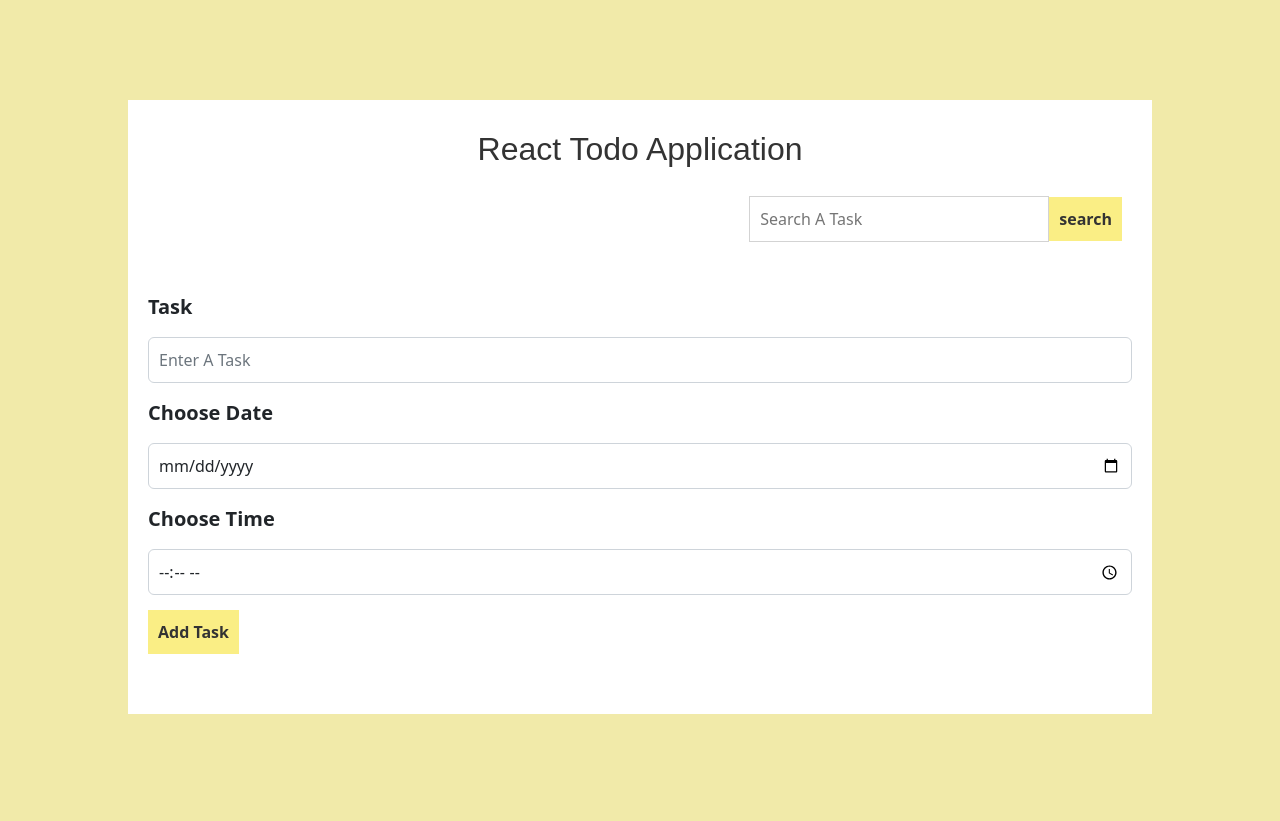
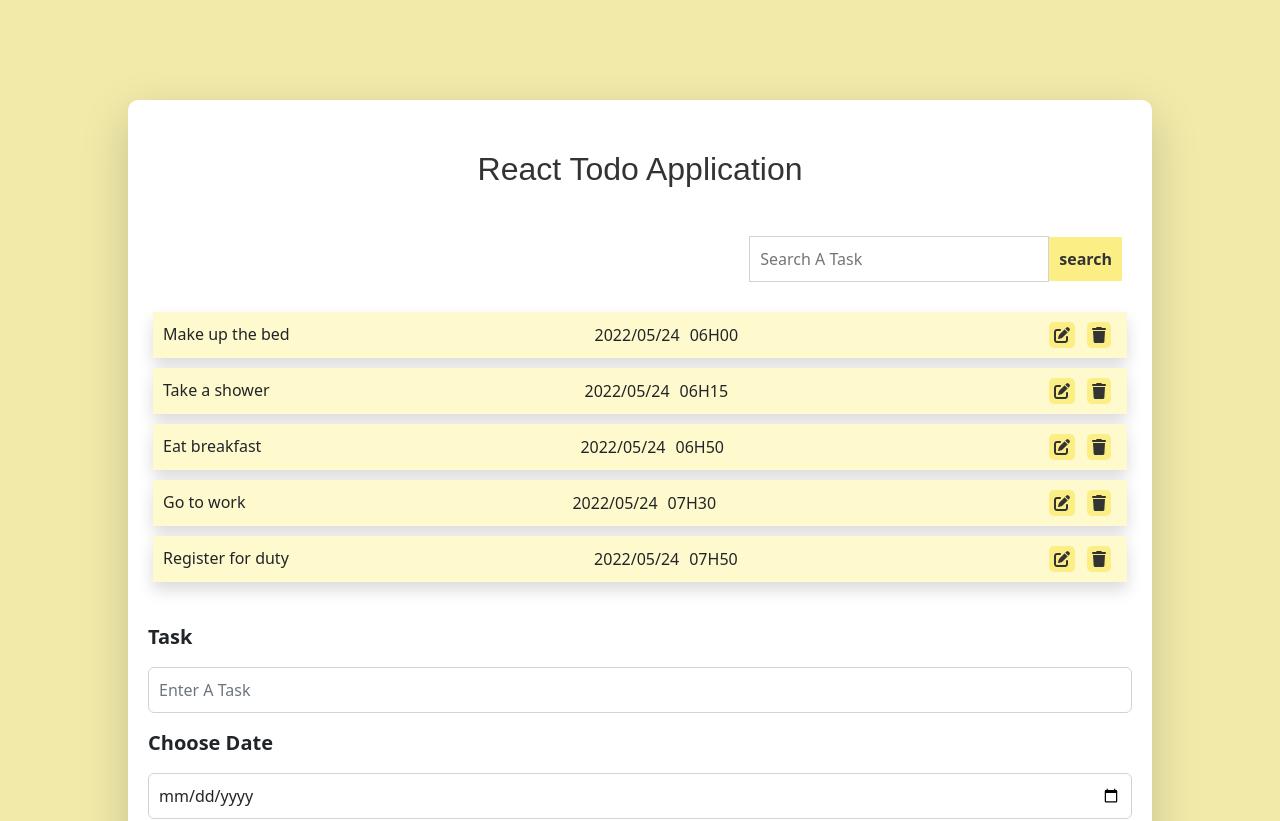
Before and after one commit to Andrica-Mabusela/react-todo-application, a React (Create React App) app: page / in a window 1280 px wide. Shown: the top 821 px of the page. Built offline with nearby package versions, Linux system fonts and the light colour scheme.

Commit message:
state for add form inputs

```diff
--- a/package.json
+++ b/package.json
@@ -6,6 +6,7 @@
     "@testing-library/jest-dom": "^5.16.4",
     "@testing-library/react": "^13.2.0",
     "@testing-library/user-event": "^13.5.0",
+    "prop-types": "^15.8.1",
     "react": "^18.1.0",
     "react-dom": "^18.1.0",
     "react-scripts": "5.0.1",
--- a/public/index.html
+++ b/public/index.html
@@ -27,6 +27,7 @@
       work correctly both with client-side routing and a non-root public URL.
       Learn how to configure a non-root public URL by running `npm run build`.
     -->
+    <link rel="stylesheet" href="https://cdnjs.cloudflare.com/ajax/libs/font-awesome/6.1.1/css/all.min.css" integrity="sha512-KfkfwYDsLkIlwQp6LFnl8zNdLGxu9YAA1QvwINks4PhcElQSvqcyVLLD9aMhXd13uQjoXtEKNosOWaZqXgel0g==" crossorigin="anonymous" referrerpolicy="no-referrer" />
     <title>React App</title>
   </head>
   <body>
--- a/src/App.css
+++ b/src/App.css
@@ -3,6 +3,7 @@
   background: #fff;
   margin: 100px auto;
   padding: 20px;
+  border-radius: 10px;
 }
 
 .Add-todo-wrapper {
--- a/src/App.js
+++ b/src/App.js
@@ -1,16 +1,29 @@
+import React, { useState } from 'react'
 import  TodoHeader  from './components/TodoHeader'
 import SearchBar from './components/SearchBar';
 import AddTodoForm from './components/AddTodoForm'
+import TaskList from './components/TaskList';
+
+// GET THE TASKS
+import { Tasks } from './Tasks';
 
 // CSS
 import './App.css'
 
+
 function App() {
+
+  // let [count, setCount] = useState(0)
+  const [tasks, setTasks] = useState(Tasks)
+
+
   return (
-    <div className="App">
+    <div className="App shadow-lg">
         <TodoHeader />
         <SearchBar />
+        <TaskList tasks={tasks}/>
         <AddTodoForm />
+
     </div>
   );
 }
--- /dev/null
+++ b/src/Tasks.js
@@ -0,0 +1,7 @@
+export const Tasks = [
+    {task: 'Make up the bed', date: '2022/05/24', time: '06H00'},
+    {task: 'Take a shower', date: '2022/05/24', time: '06H15'},
+    {task: 'Eat breakfast', date: '2022/05/24', time: '06H50'},
+    {task: 'Go to work', date: '2022/05/24', time: '07H30'},
+    {task: 'Register for duty', date: '2022/05/24', time: '07H50'}
+]
--- a/src/components/AddTodoForm.js
+++ b/src/components/AddTodoForm.js
@@ -1,4 +1,4 @@
-import React from 'react'
+import React, { useState, useRef } from 'react'
 import styled from 'styled-components'
 
 import Button from './Button'
@@ -13,16 +13,52 @@ const LabelComponent = styled.label`
     font-weight: 600;
 `
 
-function FormGroup({ type, name, placeholderText, labelText }) {
+function FormGroup({ type, name, placeholderText, labelText, inputValue }) {
+
+    const [taskTitle, setTaskTitle] = useState('')
+    const [taskDate, setTaskDate] = useState('')
+    const [taskTime, setTaskTime] = useState('')
+
+
+    function handleOnChange(event){
+
+        console.log(taskTitle)
+        if(event.target.name == 'task'){
+            setTaskTitle(event.target.value)
+            console.log(taskTitle)
+
+        } else if( event.target.name == 'date' ){
+            setTaskDate(event.target.value)
+            console.log(taskDate)
+        }else if( event.target.name == 'time' ) {
+            setTaskTime(event.target.value)
+            console.log(taskTime)
+        }
+
+    }
+
+
     return (
         <div className='form-group'>
             <LabelComponent>{labelText}</LabelComponent>
-            <FormInputElement className='form-control' type={type} name={name} placeholder={placeholderText}></FormInputElement>
+            <FormInputElement
+                className='form-control'
+                type={type}
+                name={name}
+                placeholder={placeholderText}
+                onChange={handleOnChange}
+                value={ name == 'task' ? taskTitle : name == 'date' ? taskDate : name == 'time' ? taskTime : '' }
+                >
+            </FormInputElement>
         </div>
     )
 }
 
-function AddTodoForm() {
+const AddTodoForm = React.forwardRef(() => {
+
+    function setInputValue(inputValue) {
+
+    }
 
     return (
         <section className="Add-todo-wrapper">
@@ -35,6 +71,6 @@ function AddTodoForm() {
         </section>
     )
 
-}
+})
 
 export default AddTodoForm
--- /dev/null
+++ b/src/components/Task.js
@@ -0,0 +1,44 @@
+import React from 'react'
+import styled from 'styled-components'
+import Button from './Button'
+
+const TaskItem = styled.section`
+    background-color: lemonchiffon;
+    padding: 10px;
+    margin: 10px 5px;
+    display: flex;
+    justify-content: space-between;
+`
+
+const actionButtonStyles = {
+    backgroundColor: 'rgb(250, 238, 133)',
+    padding: '5px',
+    borderRadius: '5px',
+    border: 'none',
+    outline: 'none',
+    margin: '0 6px',
+    color: '#333'
+}
+
+
+function Task({ task, date, time }) {
+
+    console.log(task)
+  return (
+        <TaskItem className='shadow'>
+            <div>{task}</div>
+            <article style={{display: 'flex', alignItems: 'center'}}>
+                    <div style={{ margin: '0 5px' }}>{date}</div>
+                    <div style={{ margin: '0 5px' }}>{time}</div>
+            </article>
+
+            <div>
+               <button className='fas fa-edit' style={actionButtonStyles}></button>
+               <button className='fas fa-trash' style={actionButtonStyles}></button>
+            </div>
+
+        </TaskItem>
+  )
+}
+
+export default Task
--- /dev/null
+++ b/src/components/TaskList.js
@@ -0,0 +1,18 @@
+import React from 'react'
+import Task from './Task'
+
+function TaskList({tasks}) {
+    console.log(tasks)
+  return (
+    <section style={{marginTop: '20px'}}>
+        {
+            tasks.map((task, index) => {
+                return <Task key={index} {...task} />
+            })
+        }
+
+    </section>
+  )
+}
+
+export default TaskList
--- a/src/components/TodoHeader.js
+++ b/src/components/TodoHeader.js
@@ -4,6 +4,7 @@ import React from 'react'
 const headerStyles = {
     color: '#333',
     padding: '10px',
+    margin: '20px 0',
     fontFamily: 'sans-serif',
     textAlign: 'center'
 }
```
Also changed, not shown: src/components/Button.js (+24 -0 lines), 1 other file (tests, documents, lock files or other folders).
